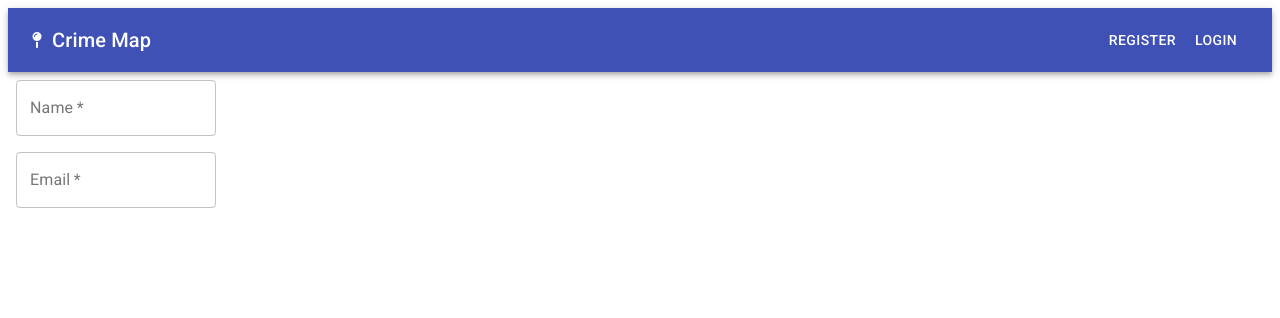
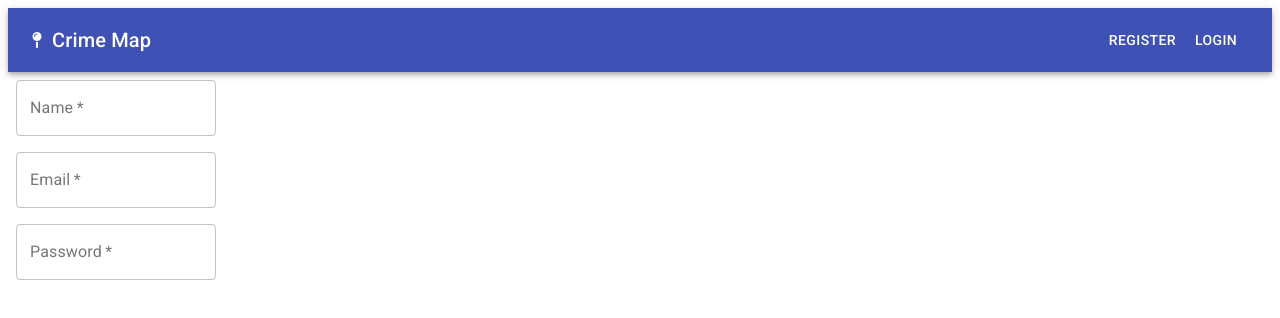
Before and after one commit to RdotSilva/MERN-PVD-Crime-Map, a React (Create React App) app in the folder client/: page /register in a window 1280 px wide. Shown: the top 318 px of the page. Built offline with nearby package versions, Linux system fonts and the light colour scheme.

Commit message:
Add password input field

```diff
--- a/client/src/components/auth/Register.js
+++ b/client/src/components/auth/Register.js
@@ -51,6 +51,17 @@ const Register = () => {
           required
         />
       </div>
+      <div>
+        <TextField
+          id="outlined-name"
+          label="Password"
+          name="password"
+          value={password}
+          onChange={handleChange}
+          variant="outlined"
+          required
+        />
+      </div>
     </form>
   );
 };
```
